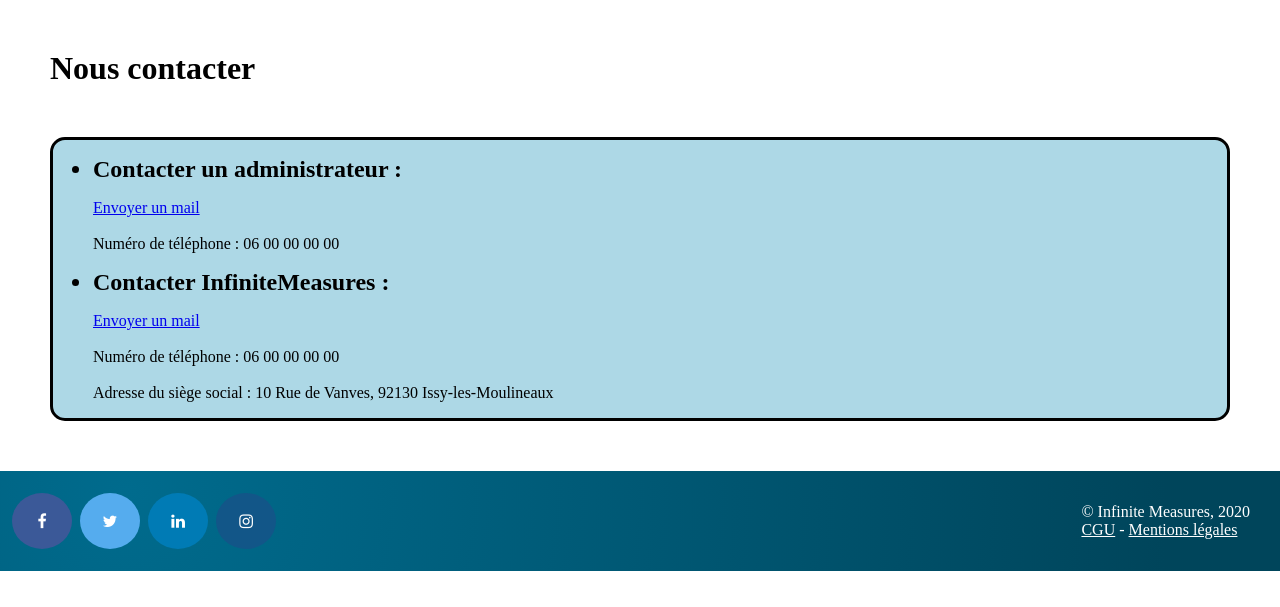
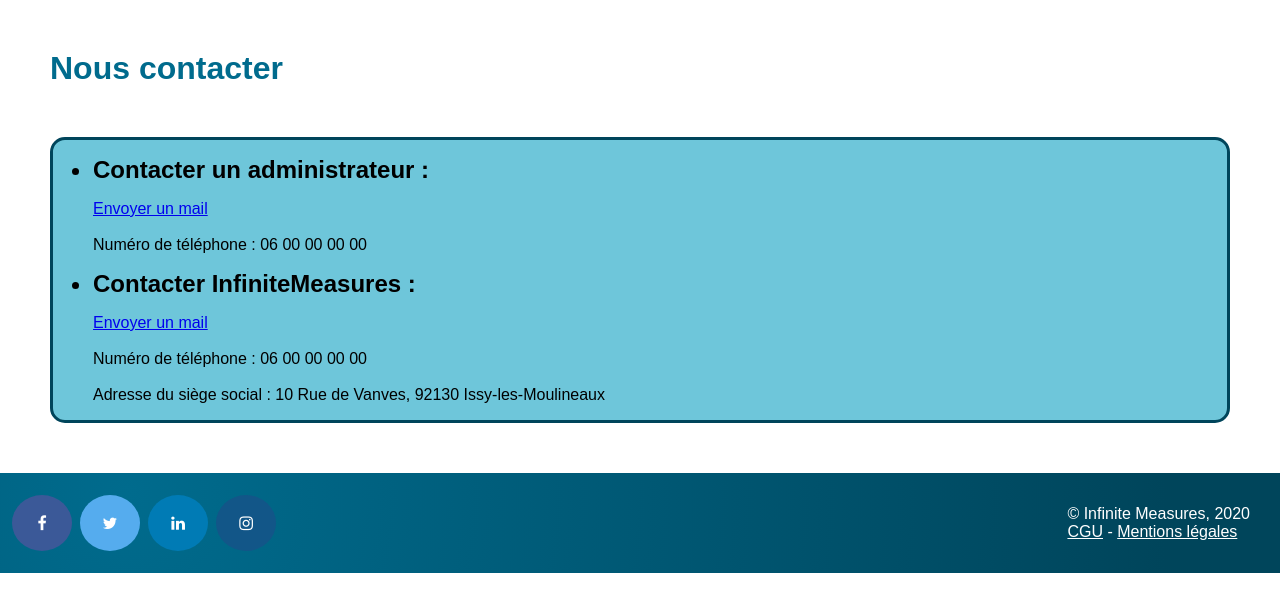
Before and after one commit to lecl10664/Programmation_Web, a PHP site: page /php/contact.php in a window 1280 px wide. Shown: the part 193-800 px from the top of the page. Run offline with PHP 8.4, Linux system fonts and the light colour scheme; some libraries are stand-ins or nearby versions.

Commit message:
Update contact.css

```diff
--- a/css/contact.css
+++ b/css/contact.css
@@ -9,9 +9,9 @@
 #content {
     margin : 50px;
     width: auto;
-    border : 3px solid black;
+    border : 3px solid rgba(0,69,91,1);
     border-radius : 15px;
-    background-color : lightblue;
+    background-color : #6ec6da;
 }
 
 li {
@@ -20,10 +20,18 @@ li {
     font-weight: bold;
     display: list-item;
     list-style-type: disc;
+    font-family: Arial, Helvetica, sans-serif;
+}
+
+p {
+    color: black;
+    font-family: Arial, Helvetica, sans-serif;
 }
 
 h1 {
     margin : 50px;
     font-size : 200%;
     align-content : center;
+    color: rgba(0,107,141,1);
+    font-family: Arial, Helvetica, sans-serif;
 }
```
